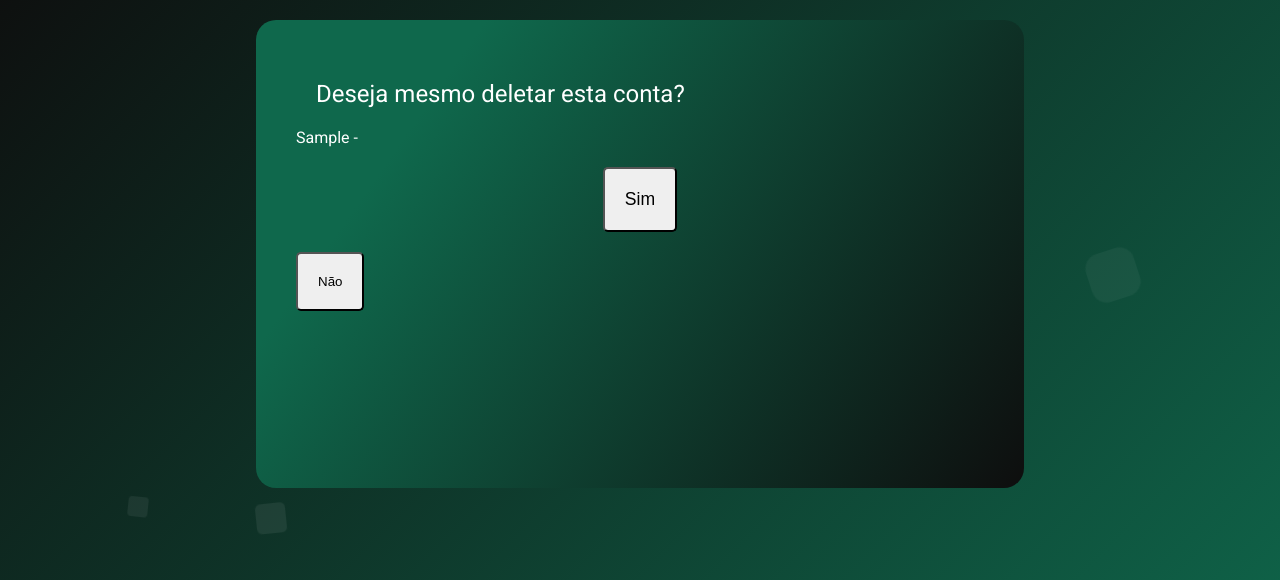
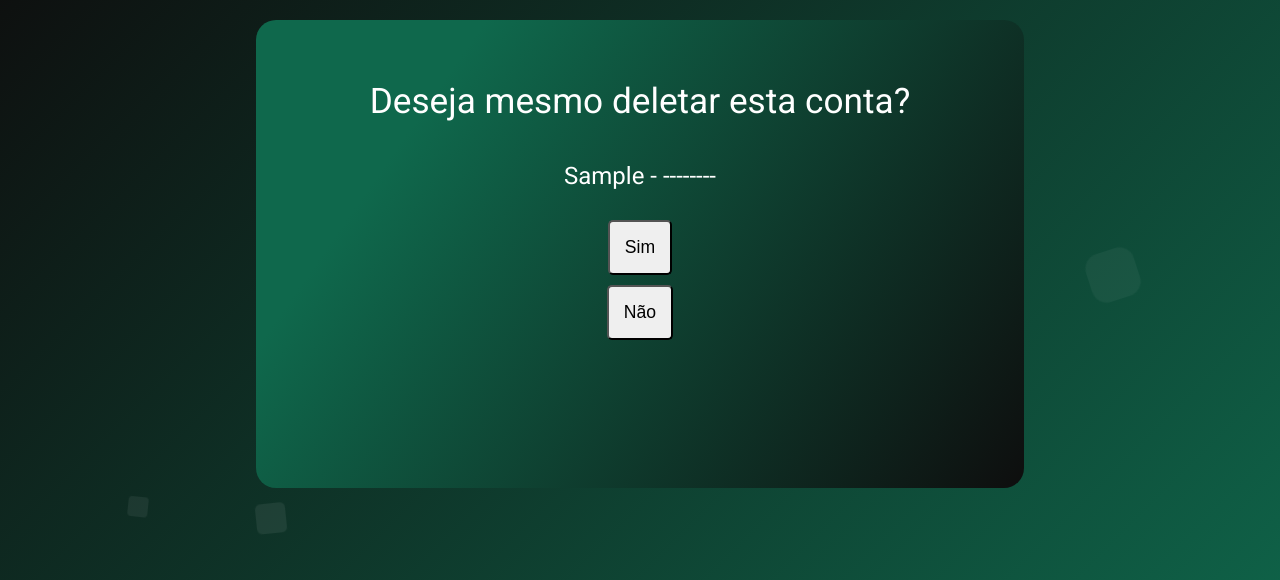
Before and after one commit to victorhostert/DesafioPubFuture, a Django app: page /contas/1/deletar in a window 1280 px wide. Shown: the part 50-630 px from the top of the page. Run offline with Django 4.2, Linux system fonts and the light colour scheme; tables that the repository leaves empty hold one stand-in row (values such as "Sample post"); some libraries are stand-ins or nearby versions.

Commit message:
feat: Alterações nos estilos

```diff
--- a/contas/templates/deletar_conta.html
+++ b/contas/templates/deletar_conta.html
@@ -5,14 +5,16 @@
 {% block 'conteudo' %}
 <div class="wrapper">
     <div class="formulario">
-        <h2>Deseja mesmo deletar esta conta?</h2>
-        <span>{{ conta }}</span>
-        <div class="deletar_conta">
-            <form action="{% url 'contas:deletar' conta.id %}" method="post">
-                {% csrf_token %}
-                <button type="submit">Sim</button>
-            </form>
-            <button><a href="{% url 'homepage' %}">Não</a></button>
+        <div class="deletar_objeto">
+            <h1>Deseja mesmo deletar esta conta?</h1>
+            <h2>{{ conta.instituicaoFinanceira }} - {{ conta.get_tipoConta_display }}</h2>
+            <div class="deletar_objeto_buttons">
+                <form action="{% url 'contas:deletar' conta.id %}" method="post">
+                    {% csrf_token %}
+                    <button type="submit">Sim</button>
+                </form>
+                <button><a href="{% url 'homepage' %}">Não</a></button>
+            </div>
         </div>
     </div>
 </div>
--- a/despesas/templates/despesa_detalhe.html
+++ b/despesas/templates/despesa_detalhe.html
@@ -4,9 +4,10 @@
 
 {% block 'conteudo' %}
     <div class="despesa">
+        <h1>Despesa</h1>
         <h2>Tipo: {{despesa.get_tipoDespesa_display}}</h2>
-        <p>Valor: {{despesa.valor|floatformat:2}}</p>
-        <p>Recebido em: {{despesa.dataPagamento}}</p>
+        <p>Valor: R$ {{despesa.valor|floatformat:2}}</p>
+        <p>Pago em: {{despesa.dataPagamento}}</p>
         {% if despesa.dataPagamentoEsperado %}
             <p>Esperado o pagamento em: {{despesa.dataPagamentoEsperado}}</p>
         {% endif %}
--- a/static/styles.css
+++ b/static/styles.css
@@ -328,6 +328,28 @@ button:hover{
     width: fit-content;
     border-spacing: 0;
 }
+.deletar_objeto{
+    display: flex;
+    flex-direction: column;
+    flex-wrap: nowrap;
+    justify-content: center;
+}
+.deletar_objeto button{
+    margin: 10px 0px 0px;
+    border-radius: 5px;
+    padding: 20px;
+    margin: 5px;
+    padding: 15px;
+    font-family: 'Exo 2', sans-serif;
+    font-size: 1.1em;
+}
+.deletar_objeto h1, h2{
+    text-align: center;
+}
+.deletar_objeto_buttons button{
+    margin: 0 auto;
+    display: block;
+}
 .errorlist{
     color: tomato;
     list-style: none;
```
Also changed, not shown: despesas/templates/deletar_despesa.html (+10 -8 lines), receitas/templates/deletar_receita.html (+10 -8 lines), receitas/templates/receita_detalhe.html (+4 -3 lines).
